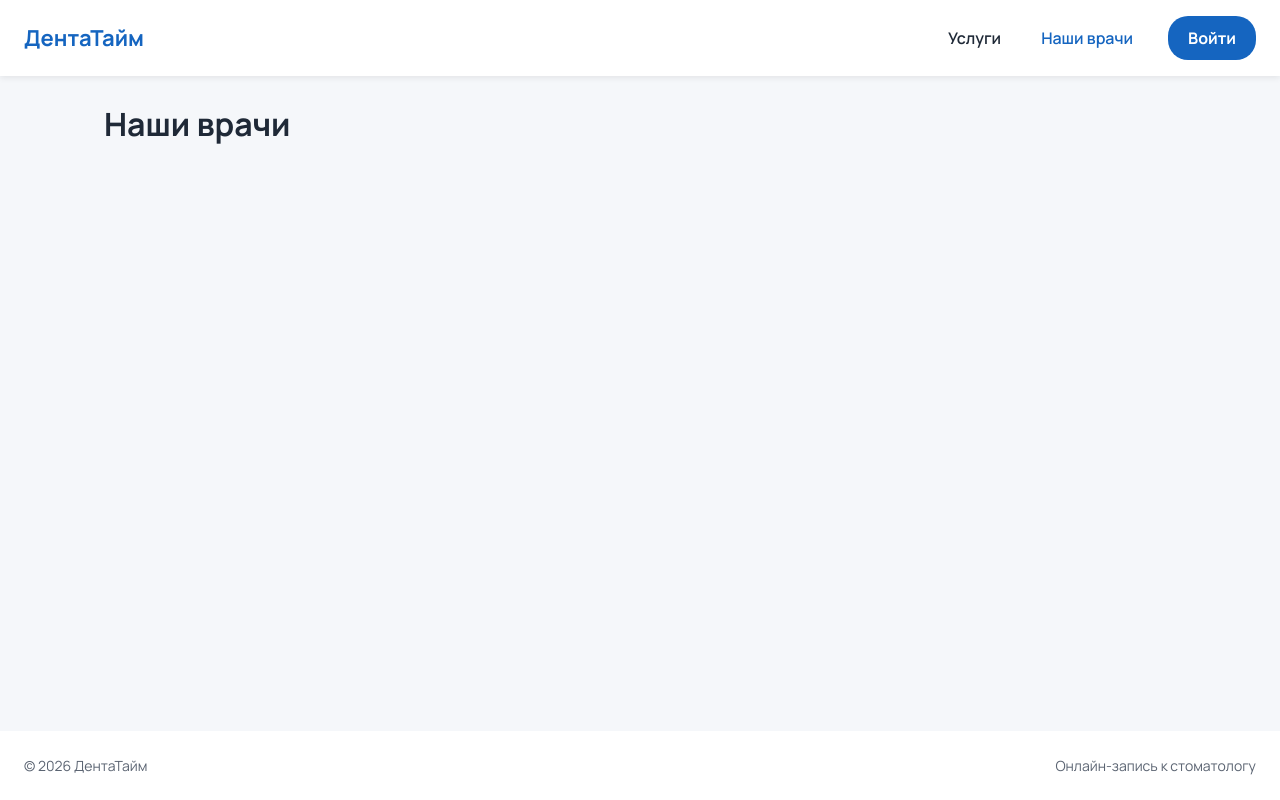
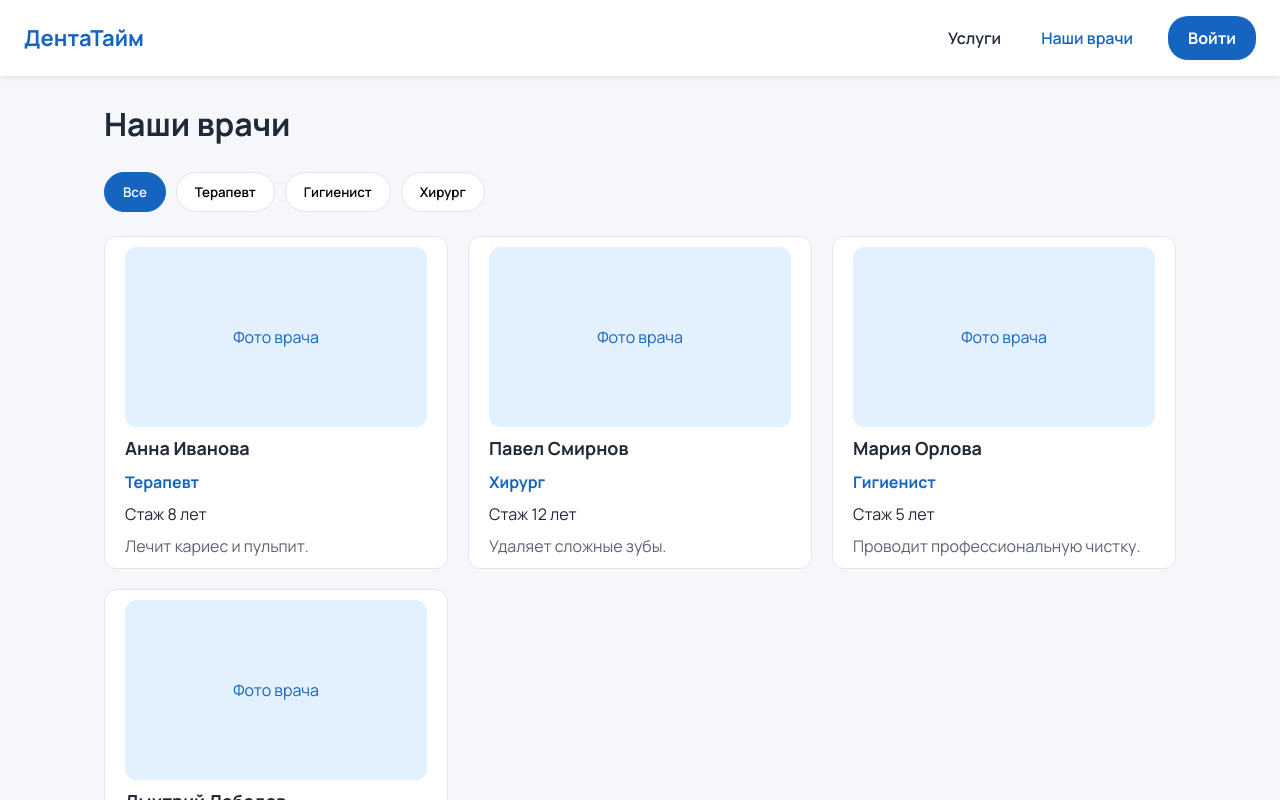
Before and after one commit to AidarDzhumagaziev/DentistryAPP, a React (Vite) app in the folder frontend/: page /doctors in a window 1280 px wide. Shown: the top 800 px of the page. Built offline with nearby package versions, Linux system fonts and the light colour scheme.

Commit message:
Сделал страницу врачей и вынес общий компонент фильтра

```diff
--- /dev/null
+++ b/frontend/src/components/FilterButtons/FilterButtons.jsx
@@ -0,0 +1,19 @@
+import styles from './FilterButtons.module.css';
+
+function FilterButtons({items, selectedId, onSelect}){
+     function getFilterClass(id) {
+          if (id === selectedId) {
+          return `${styles.filter} ${styles.active}`;
+          }
+          return styles.filter
+        }
+    return(
+            <div className={styles.filters}>
+            <button className={getFilterClass(null)}  onClick={() => onSelect(null)}>Все</button>
+            {items.map((item) => (
+            <button className={getFilterClass(item.id)} key={item.id}  onClick={() => onSelect(item.id)} >{item.name}</button>
+        ))}
+        </div>
+        )
+    }
+export default FilterButtons;
--- /dev/null
+++ b/frontend/src/components/FilterButtons/FilterButtons.module.css
@@ -0,0 +1,19 @@
+.filters{
+    display: flex;
+    gap: 10px;
+    flex-wrap: wrap;
+}
+.filter{
+    background: var(--color-white);
+    border: 1px solid var(--color-border);
+    border-radius: 20px;
+    padding: 10px 18px;
+    font-weight: 600;
+    cursor: pointer;
+    font-family: inherit
+}
+.active{
+    background: var(--color-primary);
+    color: var(--color-white);
+    border-color: var(--color-primary);
+}
--- /dev/null
+++ b/frontend/src/data/doctors.js
@@ -0,0 +1,6 @@
+export const  doctors= [
+  { id: 1, name: 'Анна Иванова', specialization_id: 1, experience_years: 8, bio: 'Лечит кариес и пульпит.' },
+  { id: 2, name: 'Павел Смирнов', specialization_id: 3, experience_years: 12, bio: 'Удаляет сложные зубы.' },
+  { id: 3, name: 'Мария Орлова', specialization_id: 2, experience_years: 5, bio: 'Проводит профессиональную чистку.' },
+  { id: 4, name: 'Дмитрий Лебедев', specialization_id: 1, experience_years: 3, bio: 'Лечит зубы у взрослых.' },
+];
--- /dev/null
+++ b/frontend/src/pages/DoctorsPage/DoctorPage.module.css
@@ -0,0 +1,39 @@
+.grid{
+    display: grid;
+    grid-template-columns: repeat(auto-fill, minmax(300px, 1fr));
+    gap: 20px;
+}
+.card{
+    display: flex;
+    flex-direction: column;
+    gap: 8px;
+    background: var(--color-white);
+    border: 1px solid var(--color-border);
+    border-radius: 12px;
+    padding: 10px 20px;
+}
+.name{
+    font-weight: bold;
+    font-size: 18px;
+}
+.page{
+    display: flex;
+    flex-direction: column;
+    gap: 24px;
+}
+.photo{
+    height: 180px;
+    background: var(--color-primary-light);
+    border-radius: 12px;
+    display: flex;
+    justify-content: center;
+    align-items: center;
+    color: var(--color-primary);
+}
+.specialization{
+    color: var(--color-primary);
+    font-weight: bold;
+}
+.bio{
+    color: var(--color-muted);
+}
--- a/frontend/src/pages/DoctorsPage/DoctorsPage.jsx
+++ b/frontend/src/pages/DoctorsPage/DoctorsPage.jsx
@@ -1,5 +1,34 @@
+import FilterButtons from '../../components/FilterButtons/FilterButtons';
+import { doctors } from '../../data/doctors'
+import { specializations } from '../../data/specializations'
+import styles from './DoctorPage.module.css';
+import { useState } from 'react'
+
+
 function DoctorsPage() {
-  return <h1>Наши врачи</h1>;
+    const [selectedId, setSelectedId] = useState(null);
+    function getSpecializationName(id) {
+      const specialization = specializations.find((s) => s.id === id);
+      return specialization.name;
+    }
+    const shownDoctors = doctors.filter((doctor) => selectedId === null  || selectedId === doctor.specialization_id);
+  return (
+    <div className={styles.page}>
+      <h1>Наши врачи</h1>
+      <FilterButtons items={specializations} selectedId={selectedId} onSelect={setSelectedId} />
+      <div className={styles.grid}>
+      {shownDoctors.map((doctor) => (
+        <div key={doctor.id} className={styles.card}>
+          <div className={styles.photo}>Фото врача</div>
+          <p className={styles.name} >{doctor.name}</p>
+          <p className={styles.specialization} >{getSpecializationName(doctor.specialization_id)}</p>
+          <p className={styles.experience} >Стаж {doctor.experience_years} лет</p>
+          <p className={styles.bio} >{doctor.bio}</p>
+        </div>
+      ))}
+      </div>
+    </div>
+  )
 }
 
 export default DoctorsPage;
--- a/frontend/src/pages/ServicesPage/ServicesPage.jsx
+++ b/frontend/src/pages/ServicesPage/ServicesPage.jsx
@@ -1,3 +1,4 @@
+import FilterButtons from '../../components/FilterButtons/FilterButtons';
 import { services } from '../../data/services'
 import { specializations } from '../../data/specializations'
 import styles from './ServicesPage.module.css';
@@ -6,22 +7,11 @@ import { useState } from 'react'
 
 function ServicesPage() {
   const [selectedId, setSelectedId] = useState(null);
-  function getFilterClass(id) {
-    if (id === selectedId) {
-    return `${styles.filter} ${styles.active}`;
-    }
-    return styles.filter
-  }
   const shownServices = services.filter((service) => selectedId === null  || selectedId === service.specialization_id);
   return (
     <div className={styles.page}>
       <h1>Услуги и цены</h1>
-      <div className={styles.filters}>
-        <button className={getFilterClass(null)}  onClick={() => setSelectedId(null)}>Все</button>
-         {specializations.map((specialization) => (
-          <button className={getFilterClass(specialization.id)} key={specialization.id}  onClick={() => setSelectedId(specialization.id)} >{specialization.name}</button>
-      ))}
-      </div>
+      <FilterButtons items={specializations} selectedId={selectedId} onSelect={setSelectedId} />
       <div className={styles.grid}>
       {shownServices.map((service) => (
         <div key={service.id} className={styles.card}>
--- a/frontend/src/pages/ServicesPage/ServicesPage.module.css
+++ b/frontend/src/pages/ServicesPage/ServicesPage.module.css
@@ -22,22 +22,3 @@
     flex-direction: column;
     gap: 24px;
 }
-.filters{
-    display: flex;
-    gap: 10px;
-    flex-wrap: wrap;
-}
-.filter{
-    background: var(--color-white);
-    border: 1px solid var(--color-border);
-    border-radius: 20px;
-    padding: 10px 18px;
-    font-weight: 600;
-    cursor: pointer;
-    font-family: inherit
-}
-.active{
-    background: var(--color-primary);
-    color: var(--color-white);
-    border-color: var(--color-primary);
-}
```
